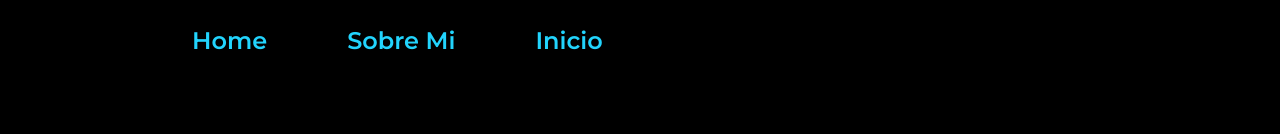
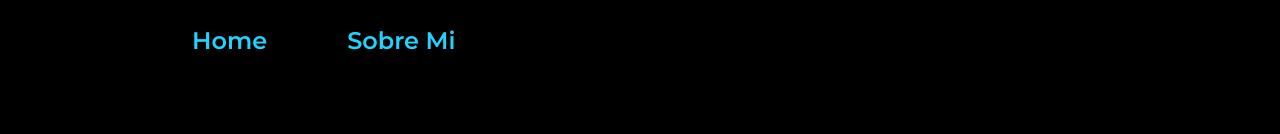
Before and after one commit to DamianXRT/ProgramacionWeb1, a plain HTML site: page PortafolioWeb/jose/jose.html in a window 1280 px wide. Shown: the top 134 px of the page. Drawn offline with nearby package versions, Linux system fonts and the light colour scheme.

Commit message:
Update jose.html

```diff
--- a/PortafolioWeb/jose/jose.html
+++ b/PortafolioWeb/jose/jose.html
@@ -12,7 +12,7 @@
         <nav class="header__menu">
             <a class="header__menu__link" href="jose.html">Home</a>
             <a class="header__menu__link" href="jose_2.html">Sobre Mi</a>
-            <a class="header__menu__link" href="../index.html">Inicio</a>
+
         </nav>
      </header>
     <main class="presentacion">
```
